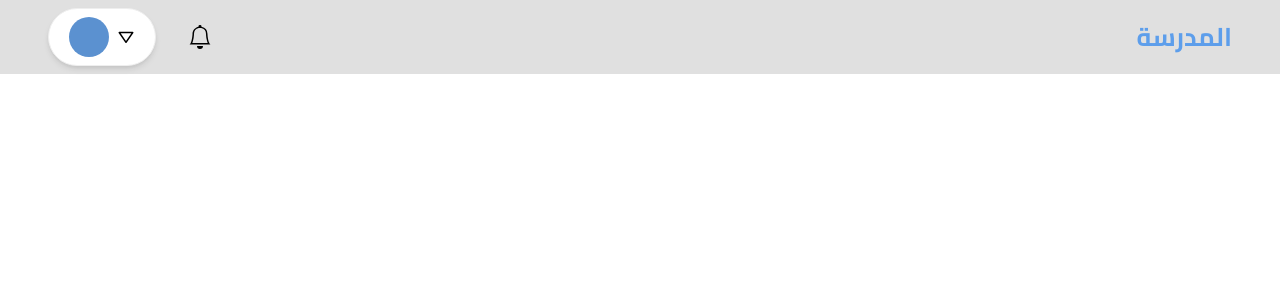
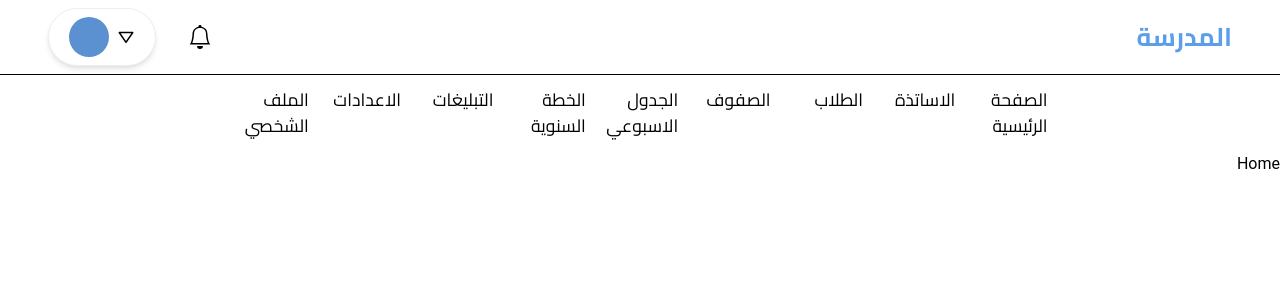
Before and after one commit to bnjamel/school-system-front-end, a React (Vite) app: page / in a window 1280 px wide. Shown: the top 300 px of the page. Built offline with nearby package versions, Linux system fonts and the light colour scheme.

Commit message:
we have a sub-nav-bar

```diff
--- a/src/App.jsx
+++ b/src/App.jsx
@@ -6,14 +6,21 @@ import RouterContent from "./components/RouterContent";
 
 function App() {
   return (
-    <div className="flex h-[100vh] overflow-hidden">
-      <div className="w-full">
+    <div className="flex h-[100vh] overflow-hidden ">
+      {/* Navbar */}
+      <div className="w-full ">
         <Navbar />
-        {/* <RouterContent /> */}
+        {/* Divider */}
+        <div className="p-[0.5px] bg-black"></div>
+        {/* sub Navbar */}
+        <div className=" hidden lg:flex justify-center">
+          <Sidebar />
+        </div>
+        {/* Content */}
+        <div className="flex justify-center">
+          <RouterContent />
+        </div>
       </div>
-      {/* <div className="red bg-blue-500 hidden lg:flex md:flex-[.15]"> */}
-      {/* <Sidebar /> */}
-      {/* </div> */}
     </div>
   );
 }
--- a/src/components/Navbar.jsx
+++ b/src/components/Navbar.jsx
@@ -10,10 +10,11 @@ import {
 
 import { BiDownArrow } from "react-icons/bi";
 import { BsBell } from "react-icons/bs";
+import { Divider } from "@mui/material";
 
 function Navbar() {
   return (
-    <div className="flex justify-between items-center bg-gray-300 p-2 ">
+    <div className="flex justify-between items-center  p-2 ">
       {/* profile */}
       <div className="items-center flex ml-10">
         <Menu className="">
--- a/src/components/RouterContent.jsx
+++ b/src/components/RouterContent.jsx
@@ -13,7 +13,7 @@ import Announcements from "../pages/announcements/Announcements";
 export default function RouterContent() {
   return (
     <div className="w-full h-full">
-      <div dir="rtl" className="w-full h-full pt-[8rem]">
+      <div dir="rtl" className="w-full h-full">
         <Routes>
           <Route path="/" element={<Home />} />
           <Route path="/teacher" element={<Teacher />} />
--- a/src/components/Sidebar.jsx
+++ b/src/components/Sidebar.jsx
@@ -4,8 +4,32 @@ import SidebarLink from "./SidebarLink";
 
 export default function Sidebar() {
   return (
-    <div className="min-w-full min-h-full pl-4 pr-1 sm:pr-2 md:pr-3 lg:pr-4 overflow-hidden">
-      <div dir="rtl" className="w-full">
+    <div className="flex">
+      <div dir="" className="w-full">
+        <div dir="rtl" className="w-full flex h-full">
+          <div className="">
+            <ul className="flex flex-row ">
+              <SidebarLink link="/" text="الصفحة الرئيسية" />
+              <SidebarLink link="/teacher" text="الاساتذة" />
+              <SidebarLink link="/student" text="الطلاب" />
+              <SidebarLink link="/class" text="الصفوف" />
+              <SidebarLink link="/weekly_schedule" text="الجدول الاسبوعي" />
+              <SidebarLink link="/annual_plan" text="الخطة السنوية" />
+              <SidebarLink link="/announcements" text="التبليغات" />
+              <SidebarLink link="/settings" text="الاعدادات" />
+              <SidebarLink link="/profile" text="الملف الشخصي" />
+            </ul>
+          </div>
+        </div>
+      </div>
+    </div>
+  );
+}
+
+// <div className="min-w-full min-h-full pl-4 pr-1 sm:pr-2 md:pr-3 lg:pr-4 overflow-hidden">
+
+{
+  /* <div dir="rtl" className="w-full">
 <div className="px-4 py-14 "></div>
 </div>
 
@@ -23,7 +47,5 @@ export default function Sidebar() {
     <SidebarLink link="/profile" text="الملف الشخصي" />
   </ul>
 </div>
-      </div>
-    </div>
-  );
+</div> */
 }
--- a/src/components/SidebarLink.jsx
+++ b/src/components/SidebarLink.jsx
@@ -4,12 +4,12 @@ import { Link } from "react-router-dom";
 export default function SidebarLink({ link, text }) {
   return (
     <li className="w-full py-1 lg:block">
-      {/* <Link
+      <Link
         to={link}
-        className="block py-2 lg:text-sm xl:text-[1.1rem] lg:pr-2 rounded-md min-w-full hover:bg-white text-white hover:text-black transition ease-in-out"
+        className="block py-2 xl:text-[1.1rem] lg:pr-2 font-cairoRegular text-black transition ease-in-out hover:bg-black hover:text-white rounded-md "
       >
         {text}
-      </Link> */}
+      </Link>
     </li>
   );
 }
```
Lines whose indentation alone changed are shown as unchanged.
